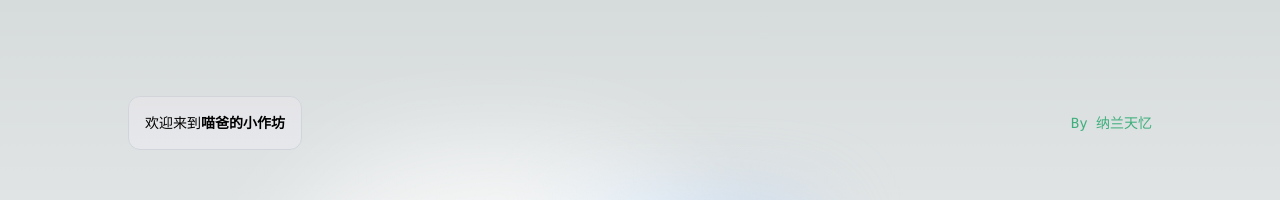
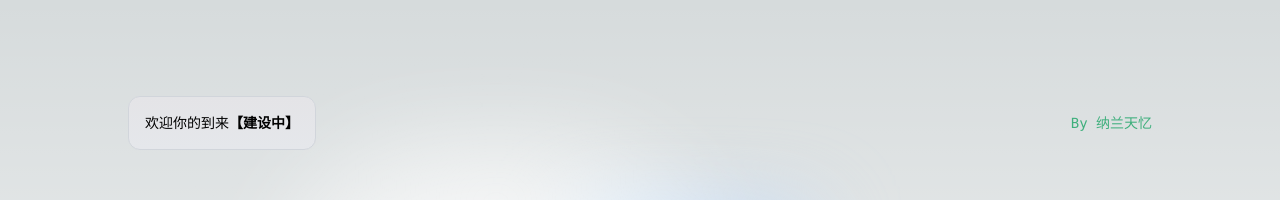
Before and after one commit to nalantianyi/website, a Next.js app: page / in a window 1280 px wide. Shown: the top 200 px of the page. Built offline with nearby package versions, Linux system fonts and the light colour scheme.

Commit message:
首页配置

```diff
--- a/app/page.tsx
+++ b/app/page.tsx
@@ -6,8 +6,8 @@ export default function Home() {
     <main className="flex min-h-screen flex-col items-center justify-between p-24">
       <div className="z-10 w-full max-w-5xl items-center justify-between font-mono text-sm lg:flex">
         <p className="fixed left-0 top-0 flex w-full justify-center border-b border-gray-300 bg-gradient-to-b from-zinc-200 pb-6 pt-8 backdrop-blur-2xl dark:border-neutral-800 dark:bg-zinc-800/30 dark:from-inherit lg:static lg:w-auto  lg:rounded-xl lg:border lg:bg-gray-200 lg:p-4 lg:dark:bg-zinc-800/30">
-         欢迎来到
-          <code className="font-mono font-bold">喵爸的小作坊</code>
+         欢迎你的到来
+          <code className="font-mono font-bold">【建设中】</code>
         </p>
         <div className="fixed bottom-0 left-0 flex h-48 w-full items-end justify-center bg-gradient-to-t from-white via-white dark:from-black dark:via-black lg:static lg:h-auto lg:w-auto lg:bg-none">
           <a
@@ -27,7 +27,7 @@ export default function Home() {
 
       <div className="mb-32 grid text-center lg:mb-0 lg:grid-cols-4 lg:text-left">
         <a
-          href="#"
+          href="/"
           className="group rounded-lg border border-transparent px-5 py-4 transition-colors hover:border-gray-300 hover:bg-gray-100 hover:dark:border-neutral-700 hover:dark:bg-neutral-800/30"
           target="_blank"
           rel="noopener noreferrer"
@@ -44,7 +44,7 @@ export default function Home() {
         </a>
 
         <a
-          href="#"
+          href="/"
           className="group rounded-lg border border-transparent px-5 py-4 transition-colors hover:border-gray-300 hover:bg-gray-100 hover:dark:border-neutral-700 hover:dark:bg-neutral-800 hover:dark:bg-opacity-30"
           target="_blank"
           rel="noopener noreferrer"
@@ -61,7 +61,7 @@ export default function Home() {
         </a>
 
         <a
-          href="#"
+          href="/"
           className="group rounded-lg border border-transparent px-5 py-4 transition-colors hover:border-gray-300 hover:bg-gray-100 hover:dark:border-neutral-700 hover:dark:bg-neutral-800/30"
           target="_blank"
           rel="noopener noreferrer"
@@ -78,7 +78,7 @@ export default function Home() {
         </a>
 
         <a
-          href="https://vercel.com/new?utm_source=create-next-app&utm_medium=appdir-template&utm_campaign=create-next-app"
+          href="/"
           className="group rounded-lg border border-transparent px-5 py-4 transition-colors hover:border-gray-300 hover:bg-gray-100 hover:dark:border-neutral-700 hover:dark:bg-neutral-800/30"
           target="_blank"
           rel="noopener noreferrer"
```
